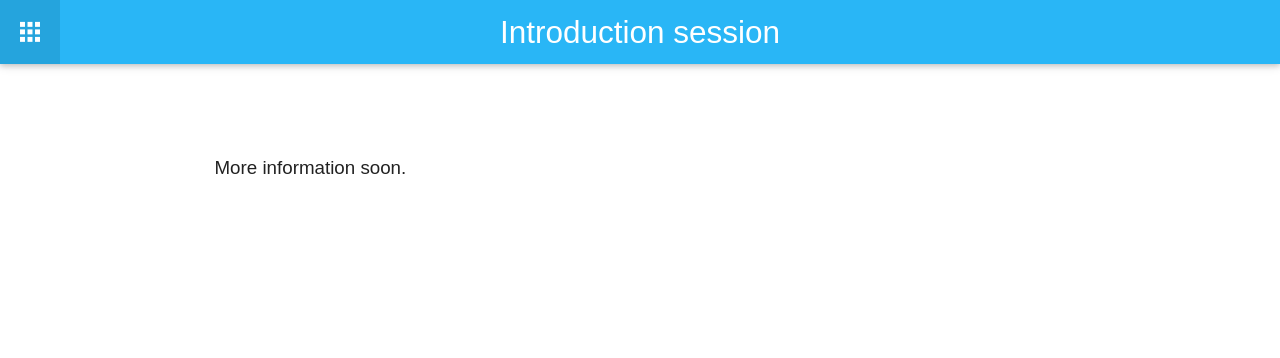
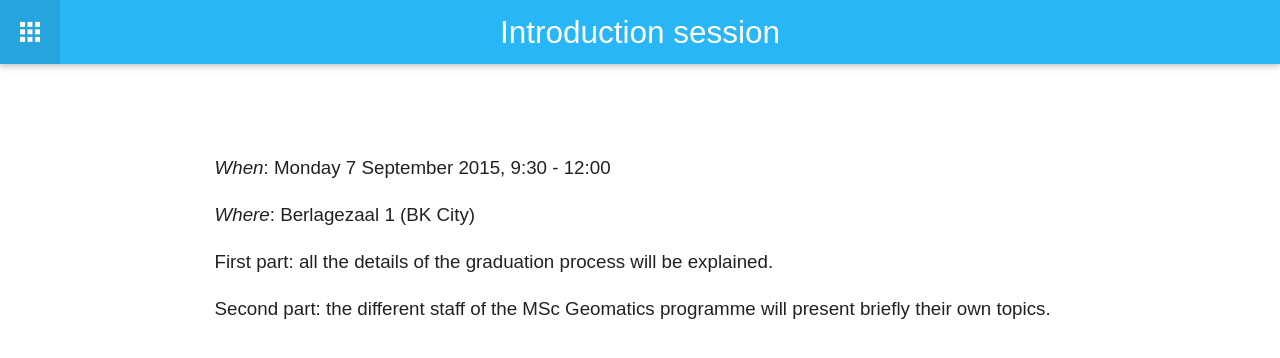
Before and after one commit to tudelft3d/geo2020, a Jekyll site: the page built from introsession/index.md, in a window 1280 px wide. Shown: the top 358 px of the page. Built offline with Jekyll 4.4.1, drawn with Linux system fonts in a browser that asks for light colours; nearby versions of some CDN libraries.

Commit message:
intro session date fixed

```diff
--- a/introsession/index.md
+++ b/introsession/index.md
@@ -4,4 +4,11 @@ title: Introduction session
 permalink: /introsession/
 ---
 
-More information soon.
+
+_When_: Monday 7 September 2015, 9:30 - 12:00
+
+_Where_: Berlagezaal 1 (BK City)
+
+First part: all the details of the graduation process will be explained.
+
+Second part: the different staff of the MSc Geomatics programme will present briefly their own topics.
```
Also changed, not shown: dates/index.md (+1 -1 lines).
